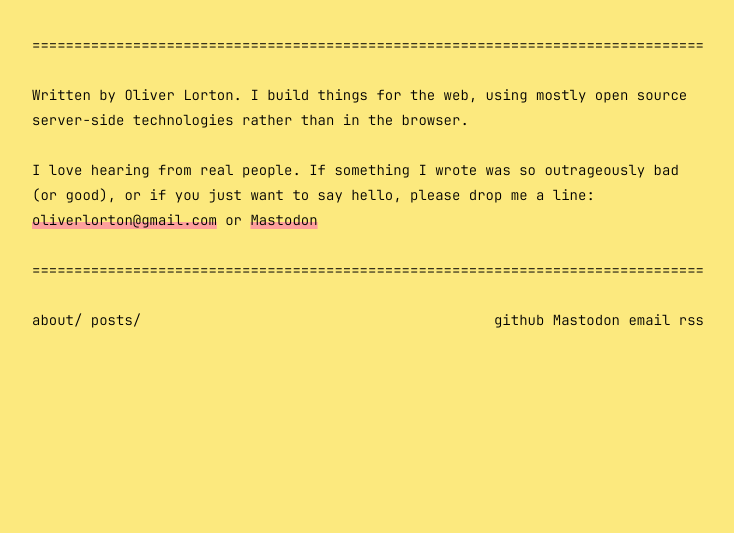
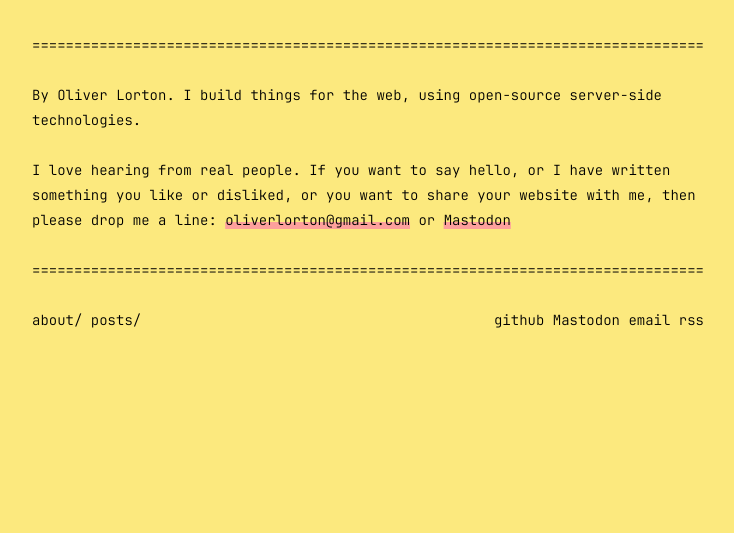
Before and after one commit to olorton/olorton.github.io, a Jekyll site: the page built from _posts/2018-06-08-summer-playlist-2018.md, in a window 1280 px wide. Shown: the part 740-1273 px from the top of the page, without its empty margins (272-1006 px from the left). Built offline with Jekyll 4.4.1, drawn with Linux system fonts in a browser that asks for light colours.

Commit message:
Simplify footer

```diff
--- a/_layouts/default.html
+++ b/_layouts/default.html
@@ -19,8 +19,8 @@
     <hr>
     <footer>
         <div class="footer-about">
-            <p>Written by Oliver Lorton. I build things for the web, using mostly open source server-side technologies rather than in the browser.</p>
-            <p>I love hearing from real people. If something I wrote was so outrageously bad (or good), or if you just want to say hello, please drop me a line: <a href="mailto:oliverlorton@gmail.com">oliverlorton@gmail.com</a> or <a href="https://mastodon.org.uk/@olorton">Mastodon</a></p>
+            <p>By Oliver Lorton. I build things for the web, using open-source server-side technologies.</p>
+            <p>I love hearing from real people. If you want to say hello, or I have written something you like or disliked, or you want to share your website with me, then please drop me a line: <a href="mailto:oliverlorton@gmail.com">oliverlorton@gmail.com</a> or <a href="https://mastodon.org.uk/@olorton">Mastodon</a></p>
         </div>
         <hr>
         <nav>
```
